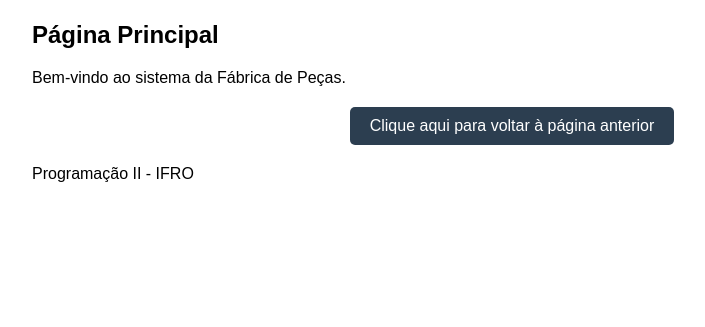
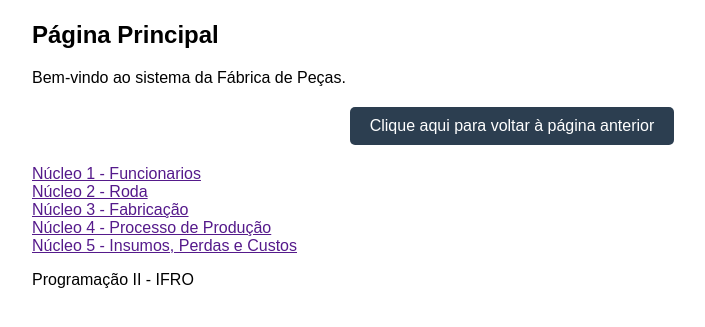
Before and after one commit to BrenoFA/IFABRICA, a Python web app: template templates/principal.html in a window 1280 px wide. Shown: the part 77-404 px from the top of the page, without its empty margins (128-833 px from the left). Run offline with Jinja, Linux system fonts and the light colour scheme; the template is opened without the code that fills it, so the values that code supplies are empty.

Commit message:
atividade de menu

```diff
--- a/templates/principal.html
+++ b/templates/principal.html
@@ -1,6 +1,6 @@
 <!DOCTYPE html>
 <html lang="pt-BR">
-
+<!-- BRENO FERREIRA AMORIM | 3º PERIODO | ADS -->
 <head>
     <meta charset="UTF-8">
     <meta name="viewport" content="width=device-width, initial-scale=1.0">
@@ -28,6 +28,22 @@
                 </a>
             </div>
         </section>
+        <section class="menu">
+            <!-- menu de Núcleo Pessoa / Funcionário. -->
+            <a href="">Núcleo 1 - Funcionarios</a><br>
+
+            <!-- menu de Núcleo Produto / Roda. -->
+            <a href="">Núcleo 2 - Roda</a><br>
+
+            <!-- menu de Núcleo Fabricação. -->
+            <a href="">Núcleo 3 - Fabricação</a><br>
+
+             <!-- menu de Núcleo Processo de Produção. -->
+            <a href="">Núcleo 4 - Processo de Produção</a><br>
+
+             <!-- menu de Núcleo Insumos, Perdas e Custos. -->
+            <a href="">Núcleo 5 - Insumos, Perdas e Custos</a><br>
+        </section>
     </main>
     <!-- Rodapé simples da página. -->
     <footer class="rodape">
```
